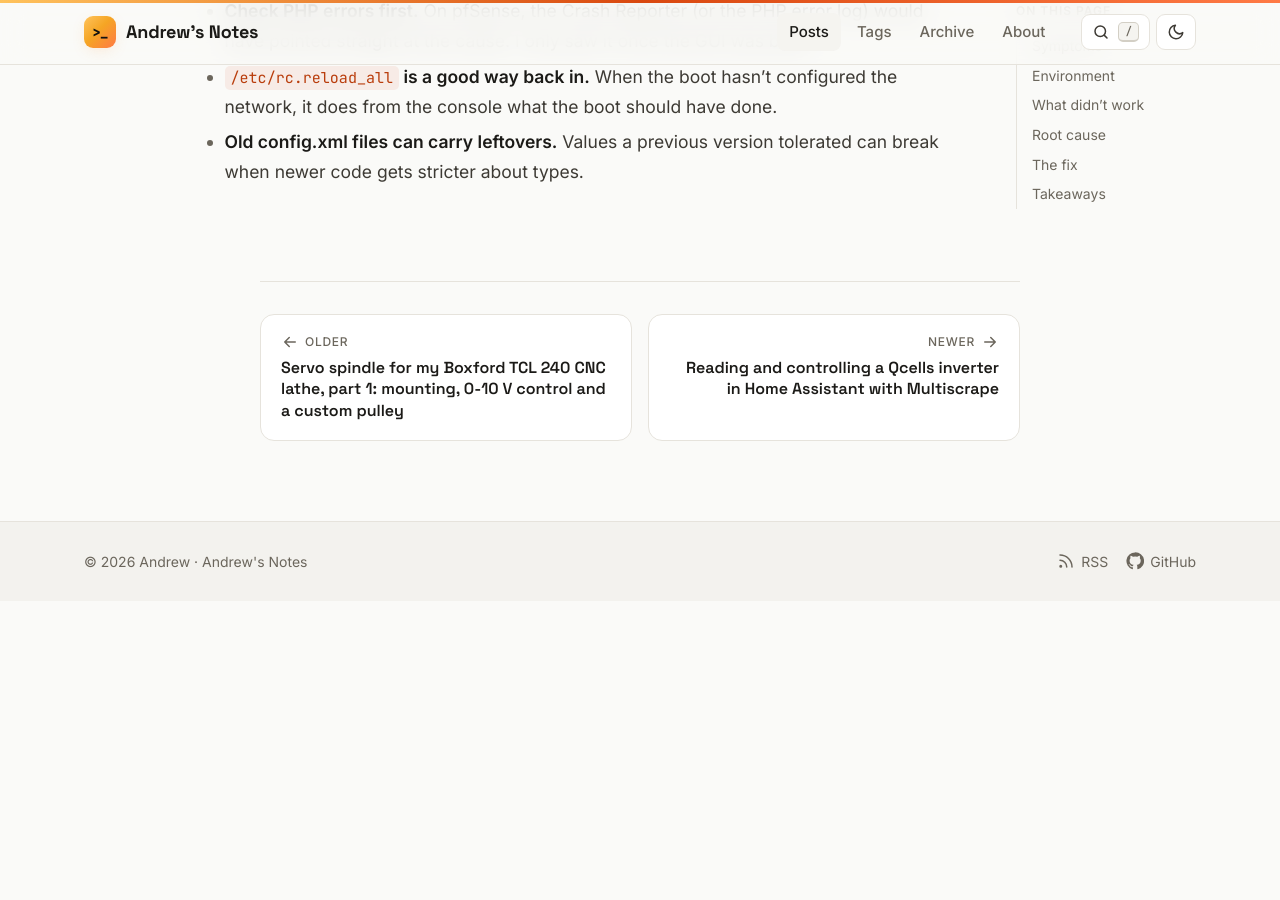
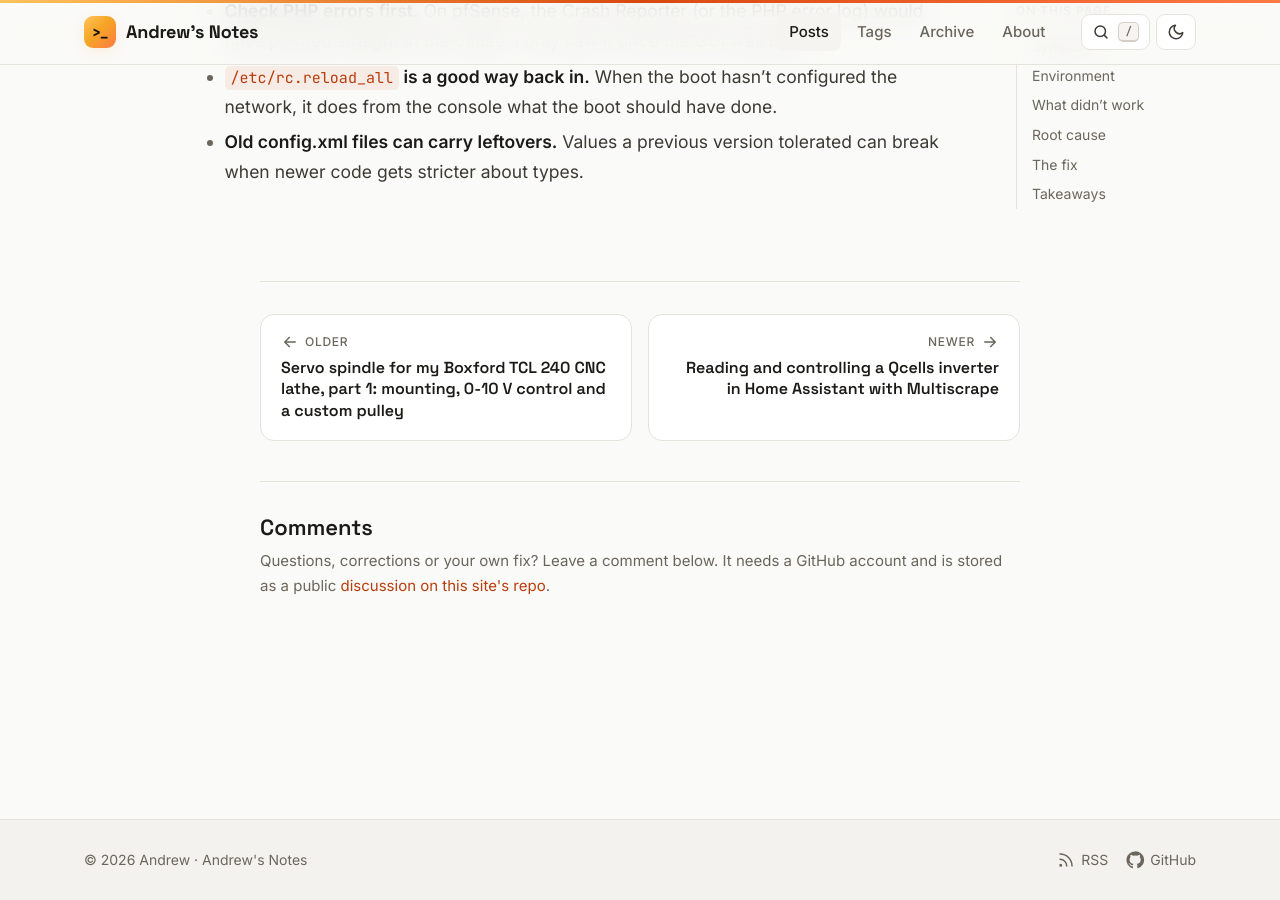
Before and after one commit to andrewpc/andrewpc.github.io, a Jekyll site: the page built from _posts/2026-11-22-pfsense-syslog-boot-crash.md, in a window 1280 px wide and 900 px high, scrolled down 4975 px. Built offline with Jekyll 4.4.1, drawn with Linux system fonts in a browser that asks for light colours; comment, search, counter and statistics services are not loaded; before the commit the page ends 5576 px from its top, so only the background shows below that; part of the change alters nothing that is shown.

Commit message:
Turn on giscus comments with the Announcements category ID
Co-Authored-By: Claude Opus 5.5 <noreply@anthropic.com>
Claude-Session: https://claude.ai/code/session_019NQ6oymJDoZ8qgcvEo9b2p

```diff
--- a/_config.yml
+++ b/_config.yml
@@ -31,7 +31,7 @@ giscus:
   repo: andrewpc/andrewpc.github.io
   repo_id: R_kgDOV3HvYA
   category: Announcements
-  category_id: ""
+  category_id: DIC_kwDOV3HvYM4DLtVV
 
 # Top navigation (the theme lives in _layouts, _includes and assets/).
 nav:
```
